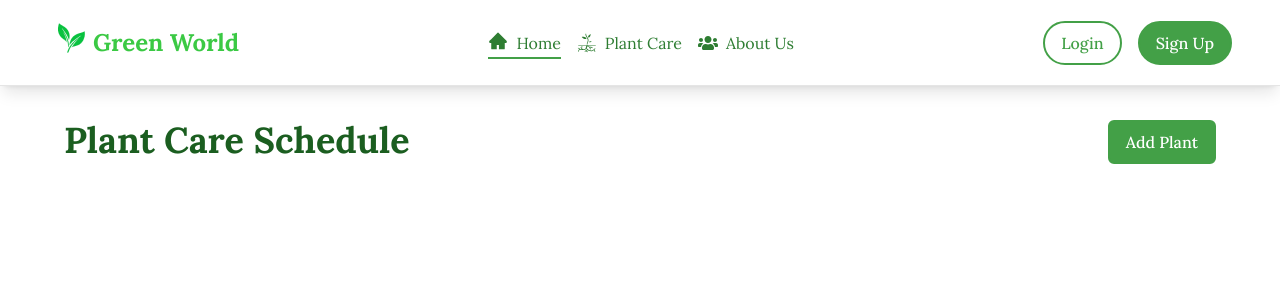
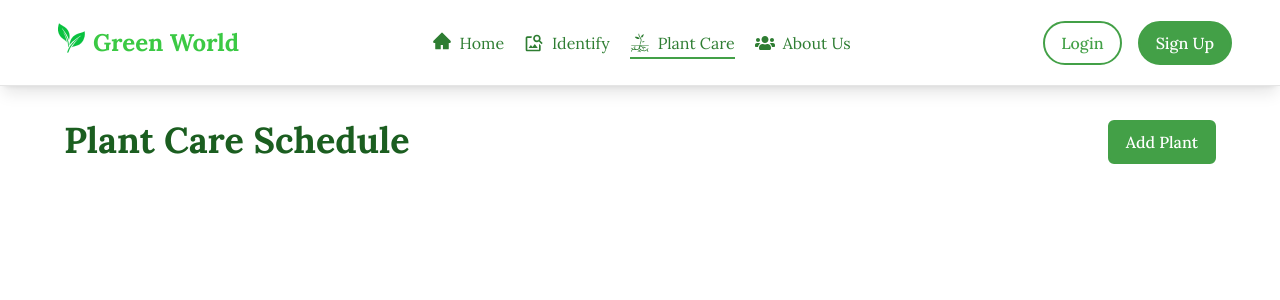
Before and after one commit to Green-World-Project/green-world-web, a React (Vite) app: page /plantcare in a window 1280 px wide. Shown: the top 300 px of the page. Built offline with nearby package versions, Linux system fonts and the light colour scheme.

Commit message:
Modify Navbar and HamburgerMenu links

```diff
--- a/src/interfaces/interfaces.ts
+++ b/src/interfaces/interfaces.ts
@@ -10,8 +10,6 @@ export interface FormToggleProps {
 
 export interface HamburgerMenuProps {
   isOpen: boolean;
-  active: string;
-  setActive: React.Dispatch<React.SetStateAction<string>>;
 }
 
 export interface SignUpFormData {
--- a/src/shared/HamburgerMenu.tsx
+++ b/src/shared/HamburgerMenu.tsx
@@ -1,5 +1,5 @@
 import { motion } from "framer-motion";
-import { Link, useNavigate } from "react-router-dom";
+import { Link, useNavigate, useLocation } from "react-router-dom";
 import {
   HamburgerButtonProps,
   HamburgerMenuProps,
@@ -46,31 +46,39 @@ export const HamburgerButton = ({
   );
 };
 
-const HamburgerMenu = ({ isOpen, active, setActive }: HamburgerMenuProps) => {
+const HamburgerMenu = ({ isOpen }: HamburgerMenuProps) => {
   const navigate = useNavigate();
+  const location = useLocation();
   const { token, setIsPopUpOpen, logout } = useContext(StoreContext);
   return (
     <motion.div
-      className="overflow-hidden bg-white  flex flex-col items-center sm:hidden"
+      className="overflow-hidden bg-white  flex flex-col items-center min-[780px]:hidden"
       initial={{ height: 0 }}
       animate={{ height: isOpen ? "auto" : 0 }}
     >
       <ul className="flex flex-col items-center space-y-4 py-4">
         <Link
           to="/"
-          onClick={() => setActive("home")}
           className={`nav-tab relative cursor-pointer text-[#2e7d32] flex gap-2 ${
-            active === "home" ? "active" : ""
+            location.pathname === "/home" ? "active" : ""
           }`}
         >
           <AiFillHome size={20} />
           Home
         </Link>
         <Link
+          to="/identify"
+          className={`nav-tab relative cursor-pointer text-[#2e7d32] flex items-center gap-2 ${
+            location.pathname === "/identify" ? "active" : ""
+          }`}
+        >
+          <MdOutlineImageSearch size={20} />
+          Identify
+        </Link>
+        <Link
           to="/plantcare"
-          onClick={() => setActive("plant care")}
           className={`nav-tab relative cursor-pointer text-[#2e7d32] flex items-center gap-2 ${
-            active === "plant care" ? "active" : ""
+            location.pathname === "/plantcare" ? "active" : ""
           }`}
         >
           <GiPlantRoots size={20} />
@@ -78,9 +86,8 @@ const HamburgerMenu = ({ isOpen, active, setActive }: HamburgerMenuProps) => {
         </Link>
         <Link
           to="/"
-          onClick={() => setActive("about us")}
           className={`nav-tab relative cursor-pointer text-[#2e7d32] flex items-center gap-2 ${
-            active === "about us" ? "active" : ""
+            location.pathname === "/about-us" ? "active" : ""
           }`}
         >
           <FaUsers size={20} />
@@ -90,33 +97,21 @@ const HamburgerMenu = ({ isOpen, active, setActive }: HamburgerMenuProps) => {
           <>
             <Link
               to="/"
-              onClick={() => setActive("profile")}
               className={`nav-tab relative cursor-pointer text-[#2e7d32] flex items-center gap-2 ${
-                active === "profile" ? "active" : ""
+                location.pathname === "/history" ? "active" : ""
+              }`}
+            >
+              <MdHistory size={20} />
+              History
+            </Link>
+            <Link
+              to="/"
+              className={`nav-tab relative cursor-pointer text-[#2e7d32] flex items-center gap-2 ${
+                location.pathname === "/profile" ? "active" : ""
               }`}
             >
               <CgProfile size={20} />
               Profile
-            </Link>
-            <Link
-              to="/"
-              onClick={() => setActive("identify")}
-              className={`nav-tab relative cursor-pointer text-[#2e7d32] flex items-center gap-2 ${
-                active === "identify" ? "active" : ""
-              }`}
-            >
-              <MdOutlineImageSearch size={20} />
-              Identify Plants
-            </Link>
-            <Link
-              to="/"
-              onClick={() => setActive("history")}
-              className={`nav-tab relative cursor-pointer text-[#2e7d32] flex items-center gap-2 ${
-                active === "history" ? "active" : ""
-              }`}
-            >
-              <MdHistory size={20} />
-              History
             </Link>
             <button
               className="flex items-center gap-2"
--- a/src/shared/Navbar.tsx
+++ b/src/shared/Navbar.tsx
@@ -1,5 +1,5 @@
 import { useContext, useEffect, useState } from "react";
-import { Link, useNavigate } from "react-router-dom";
+import { Link, useNavigate, useLocation } from "react-router-dom";
 import HamburgerMenu, { HamburgerButton } from "./HamburgerMenu";
 import { StoreContext } from "../context/StoreContext";
 import { RiLogoutBoxRLine } from "react-icons/ri";
@@ -14,7 +14,7 @@ import { MdHistory, MdOutlineImageSearch } from "react-icons/md";
 export default function Navbar() {
   const { token, setIsPopUpOpen, logout } = useContext(StoreContext);
   const navigate = useNavigate();
-  const [active, setActive] = useState("home");
+  const location = useLocation();
   const [isOpen, setIsOpen] = useState(false);
 
   useEffect(() => {
@@ -29,11 +29,7 @@ export default function Navbar() {
       <div className="nav-top border-b border-black/10 px-[2rem] lg:px-[3rem] py-[1rem]">
         <div className="max-w-[2000px] mx-auto w-full flex items-center justify-between">
           <div className="left-nav flex items-center gap-3">
-            <Link
-              className="flex items-center"
-              to="/"
-              onClick={() => setActive("home")}
-            >
+            <Link className="flex items-center" to="/">
               <div className="pb-2">
                 <img width={45} height={45} src="/logo.svg" alt="logo" />
               </div>
@@ -42,22 +38,29 @@ export default function Navbar() {
               </span>
             </Link>
           </div>
-          <div className="flex items-center gap-4 max-sm:hidden">
+          <div className="flex items-center gap-5 max-[780px]:hidden">
             <Link
               to="/"
-              onClick={() => setActive("home")}
               className={`nav-tab relative cursor-pointer text-[#2e7d32] flex gap-2 ${
-                active === "home" ? "active" : ""
+                location.pathname === "/home" ? "active" : ""
               }`}
             >
               <AiFillHome size={20} />
               Home
             </Link>
             <Link
+              to="/identify"
+              className={`nav-tab relative cursor-pointer text-[#2e7d32] flex items-center gap-2 ${
+                location.pathname === "/identify" ? "active" : ""
+              }`}
+            >
+              <MdOutlineImageSearch size={20} />
+              Identify
+            </Link>
+            <Link
               to="/plantcare"
-              onClick={() => setActive("plant care")}
               className={`nav-tab relative cursor-pointer text-[#2e7d32] flex items-center gap-2 ${
-                active === "plant care" ? "active" : ""
+                location.pathname === "/plantcare" ? "active" : ""
               }`}
             >
               <GiPlantRoots size={20} />
@@ -65,9 +68,8 @@ export default function Navbar() {
             </Link>
             <Link
               to="/"
-              onClick={() => setActive("about us")}
               className={`nav-tab relative cursor-pointer text-[#2e7d32] flex items-center gap-2 ${
-                active === "about us" ? "active" : ""
+                location.pathname === "/about-us" ? "active" : ""
               }`}
             >
               <FaUsers size={20} />
@@ -110,7 +112,7 @@ export default function Navbar() {
             animate={{ height: "auto" }}
             exit={{ height: 0 }}
             transition={{ duration: 0.3, ease: "easeInOut" }}
-            className="nav-bottom flex items-center justify-start px-[2.5rem] lg:px-[4rem] max-w-[2130px] max-sm:hidden mx-auto w-full overflow-hidden"
+            className="nav-bottom flex items-center justify-start px-[2.5rem] lg:px-[4rem] max-w-[2130px] max-[780px]:hidden mx-auto w-full overflow-hidden"
           >
             <motion.div
               initial={{ opacity: 0 }}
@@ -121,29 +123,18 @@ export default function Navbar() {
             >
               <Link
                 to="/"
-                onClick={() => setActive("profile")}
                 className={`nav-tab relative cursor-pointer text-[#2e7d32] flex items-center gap-2 ${
-                  active === "profile" ? "active" : ""
+                  location.pathname === "/profile" ? "active" : ""
                 }`}
               >
                 <CgProfile size={20} />
                 Profile
               </Link>
+
               <Link
                 to="/"
-                onClick={() => setActive("identify")}
                 className={`nav-tab relative cursor-pointer text-[#2e7d32] flex items-center gap-2 ${
-                  active === "identify" ? "active" : ""
-                }`}
-              >
-                <MdOutlineImageSearch size={20} />
-                Identify Plants
-              </Link>
-              <Link
-                to="/"
-                onClick={() => setActive("history")}
-                className={`nav-tab relative cursor-pointer text-[#2e7d32] flex items-center gap-2 ${
-                  active === "history" ? "active" : ""
+                  location.pathname === "/history" ? "active" : ""
                 }`}
               >
                 <MdHistory size={20} />
@@ -161,7 +152,7 @@ export default function Navbar() {
         )}
       </AnimatePresence>
 
-      <HamburgerMenu active={active} setActive={setActive} isOpen={isOpen} />
+      <HamburgerMenu isOpen={isOpen} />
     </nav>
   );
 }
```
